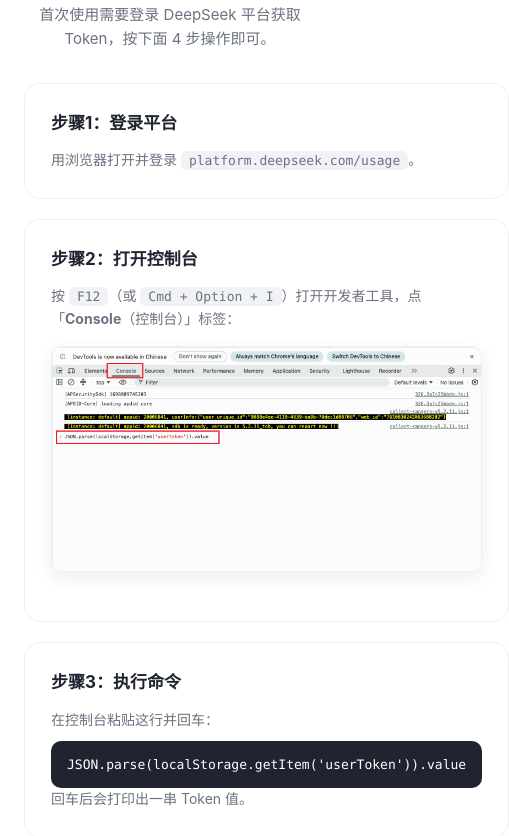
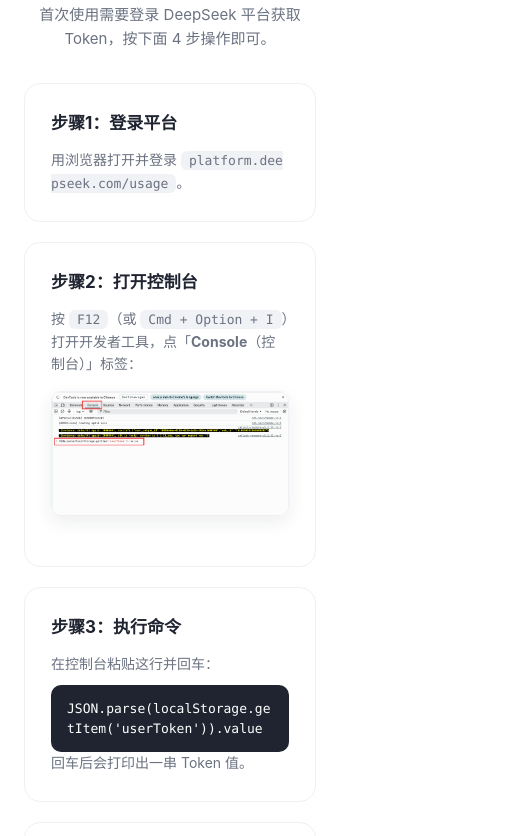
Before and after one commit to tangxia880-lab/xiaobai-deepseek-usage-ball, an Electron app: page docs/index.html in a window 340 px wide. Shown: the part 3522-4358 px from the top of the page, 509 px wide, since content can reach past the window. Drawn offline with Linux system fonts and the light colour scheme.

Commit message:
docs: 手机端获取Token模块适配（文字换行+图片单列）

```diff
--- a/docs/index.html
+++ b/docs/index.html
@@ -149,6 +149,9 @@
     .shots figure { padding: 10px; }
     .shots figcaption { font-size: 12px; }
     .steps-2 { grid-template-columns: 1fr; }
+    .step pre { white-space: pre-wrap; word-break: break-all; overflow-x: hidden; }
+    .step code { word-break: break-all; }
+    .step-figure-row { grid-template-columns: 1fr; gap: 12px; }
   }
 </style>
 </head>
```
